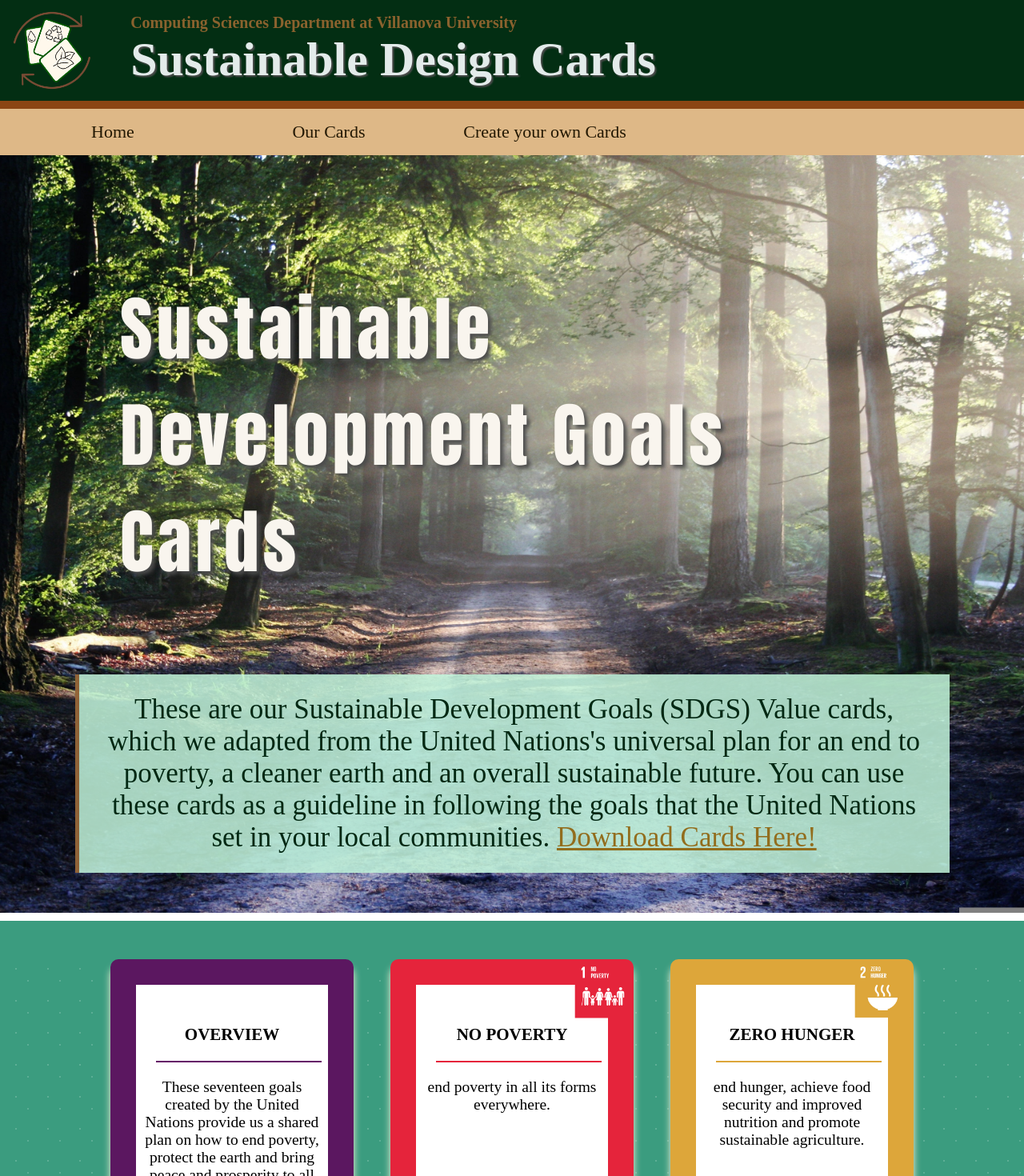
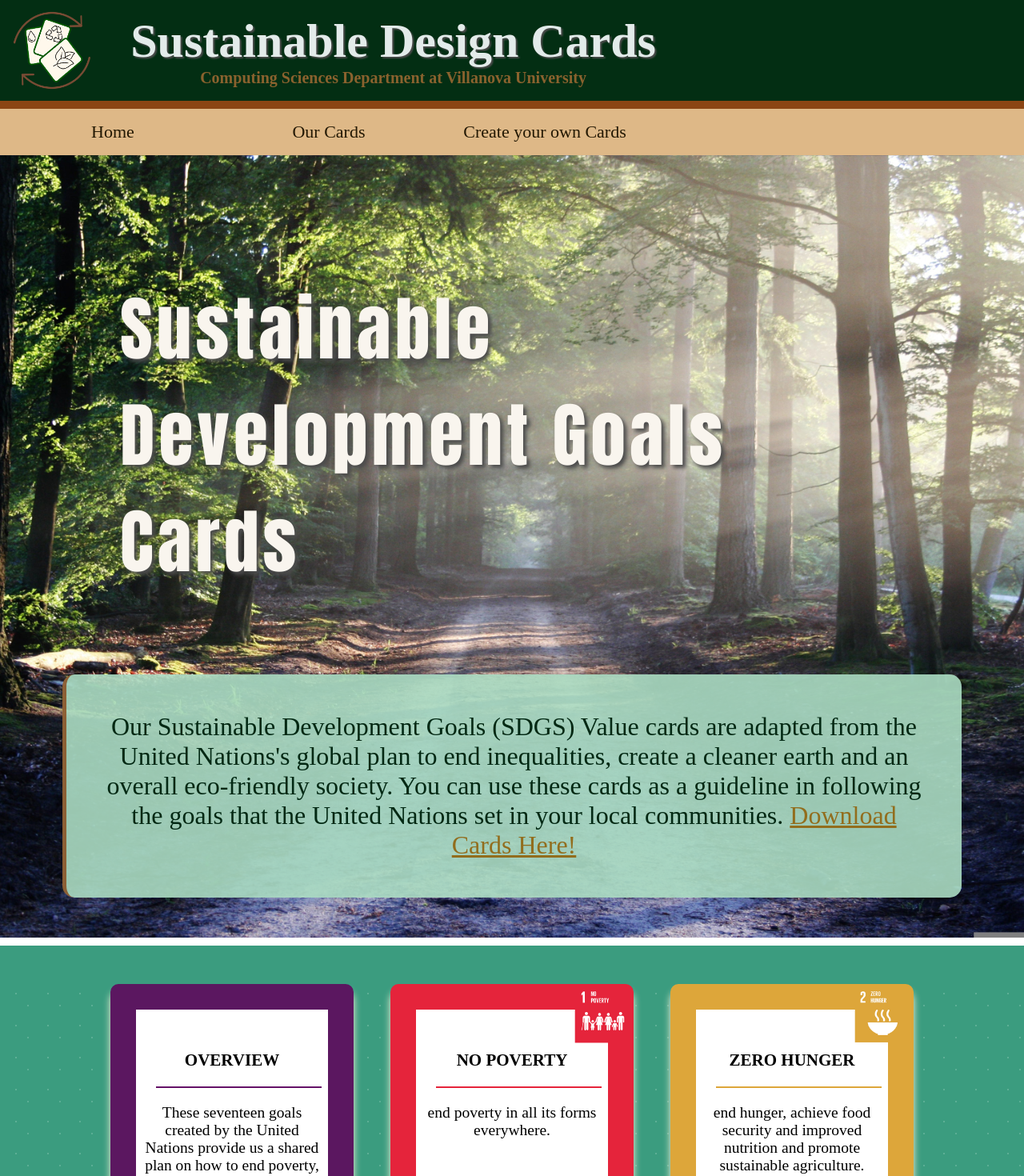
Before and after one commit to clarehvorecky/design-cards-website, a React (Vite) app: page /design-cards-website/SDGCards in a window 1280 px wide. Shown: the top 1470 px of the page at 80% size. Built offline with nearby package versions, Linux system fonts and the light colour scheme.

Commit message:
heading changes

```diff
--- a/src/Components/Nav.jsx
+++ b/src/Components/Nav.jsx
@@ -22,9 +22,9 @@ export function Nav() {
       <header>
         <h1 style={{display:"flex", gap:"50px", alignItems:"center", justifyContent:"left"}}>
           <img style={{maxWidth:"8%",maxHeight:"15%"}} src = {navIcon}></img>
-          <div>
+          <div style ={{display:"flex", alignItems:"center", justifyContent:"center", flexDirection:"column"}}>
+            Sustainable Design Cards
             <p style={{fontSize:"20px", color:"rgb(138, 98, 46)", fontFamily:"cursive", textShadow:"none"}}>Computing Sciences Department at Villanova University</p>
-            Sustainable Design Cards
           </div>
         </h1>
       </header>
--- a/src/Components/UsingOurCards.jsx
+++ b/src/Components/UsingOurCards.jsx
@@ -6,9 +6,7 @@ import purchasesIcon from "../assets/purchases.png"
 import shelterIcon from "../assets/shelter.png"
 import transportationIcon from "../assets/transportation.png"
 import foodIcon from "../assets/food.png"
-import heartIcon from "../assets/heart.png"
-import scaleIcon from "../assets/scale.png"
-import armsIcon from "../assets/arms.png"
+
 
 const pathwayCards=[
     <div className="pathway-card-wrapper">
--- a/src/Pages/CreateYourCards.jsx
+++ b/src/Pages/CreateYourCards.jsx
@@ -18,11 +18,9 @@ export function CreateYourCards(){
         title="Create Your Own Cards"
         theme="dark">
         Do you want to utilize our design cards in your studies, research and other workshops
-        but you are not located in the Philadelphia area? On this page, you will be able to customize
-        your own pathway cards by entering statistics, information and images about the pathways to
-        sustainable living: <a className="pathway"href ="#transportation"> Transportation</a>, <a className="pathway"href="#shelter-energy"> Shelter/Energy</a>,
-        <a className="pathway"href="#food-water"> Food/Water</a> & <a className="pathway"href="#consumer-purchases"> Consumer Purchases</a>, relevant to your local communities. We hope that you are able to design meaningful cards
-        that will create impactful change and increase sustainability habits in your communities!
+        but aren't living in Philadelphia area? On this page, you will be able to customize, save and download
+        your own personal pathway cards by entering your own statistics about the  <a className="pathway"href ="#transportation"> Transportation</a>, <a className="pathway"href="#shelter-energy"> Shelter/Energy</a>,
+        <a className="pathway"href="#food-water"> Food/Water</a> & <a className="pathway"href="#consumer-purchases"> Consumer Purchases</a>, pathways to sustainability.
         </Heading>
                 <div style ={{backgroundColor:"white", height:"10px", width:"100%"}}></div>
                 <div id = "transportation" style ={{backgroundColor:"#F6E5BB", height:"30px", width:"100%"}}></div>
--- a/src/Pages/HomePage.css
+++ b/src/Pages/HomePage.css
@@ -125,32 +125,34 @@ align-self: flex-start;
 
 }
 .heading-content-default {
-  padding: 24px 32px;
-  width: clamp(100px, 80vw, 1800px);
+  padding: 4%;
+  border-radius: 15px;
+  width: clamp(100px, 80vw, 2000px);
   text-align: center;
-  font-size: clamp(5px, 5vw, 35px);
+  font-size: clamp(5px, 2.5vw, 50px);
   font-family:'Times New Roman', Times, serif;
   border-left: 5px solid rgb(137, 70, 22,.8);
 }
 .dark{
     color: rgb(214, 212, 197);
-    background-color:  rgba(10, 78, 44, 0.85);
+    background-color:  rgba(14, 86, 50, 0.85);
 }
 
 .light{
-    background-color: rgba(194, 245, 219, 0.85);
+    background-color: rgba(171, 220, 195, 0.901);
     color: rgb(2, 40, 19);
 }
 
 .heading-content-homepage{
   margin-right: auto;
   margin-left: 0px;
+   border-radius: 15px;
 justify-content: flex-start;
  color: rgb(255, 234, 223);
-  padding: 24px 42px;
-  width: clamp(100px, 80vw, 1800px);
+  padding: 4%;
+  width: clamp(100px, 80vw, 2000px);
   text-align: left;
-  font-size: clamp(5px, 5vw, 35px);
+  font-size: clamp(5px, 2.5vw, 50px);
   font-family:'Times New Roman', Times, serif;
   border-left: 5px solid rgb(137, 70, 22,.8);
 }
--- a/src/Pages/LaudatoSiCards.jsx
+++ b/src/Pages/LaudatoSiCards.jsx
@@ -16,11 +16,10 @@ export function LaudatoSiCards(){
         <Heading
             img={riverIcon}
             title="Laudato Si Value Cards"
-            theme="dark"
+             theme="light"
         >
-            These are our Laudato Si Value Cards, which we created inspired by Pope Francis's encyclical Laudato Si,
-            and its call for Ecological Conversion by caring for our environment and all of its inhabitants.
-            You can use these cards to frame sustainability under Pope Francis' vision of Integral Ecology and push for Ecological Conversion.
+            Our Laudato Si Value Cards are inspired by Pope Francis's encyclical Laudato Si,
+            and its call for Ecological Conversion. You can use these cards to frame sustainability under Pope Francis' vision of Integral Ecology and push for Ecological Conversion.
            <a className="pathway" href ={LaudatoSiCardsPDF} download ="Laudato Si Value Cards.pdf"> Download Cards Here!</a>
         </Heading>
  <div style ={{backgroundColor:"white", height:"10px", width:"1000%"}}></div>
--- a/src/Pages/SDGCards.jsx
+++ b/src/Pages/SDGCards.jsx
@@ -26,8 +26,8 @@ export function SDGCards(){
         title="Sustainable Development Goals Cards"
         img={trailIcon}
         theme="light">
-            These are our Sustainable Development Goals (SDGS) Value cards, which we adapted from the United Nations's
-             universal plan for an end to poverty, a cleaner earth and an overall sustainable future. You can use these cards as a
+            Our Sustainable Development Goals (SDGS) Value cards are adapted from the United Nations's
+            global plan to end inequalities, create a cleaner earth and an overall eco-friendly society. You can use these cards as a
              guideline in following the goals that the United Nations set in your local communities. <a className="pathway"href ={SDGCardsPDF} download ="SDG Value Cards.pdf"> Download Cards Here!</a>
 
 
--- a/src/Pages/SustainabilityCards.jsx
+++ b/src/Pages/SustainabilityCards.jsx
@@ -19,8 +19,8 @@ export function SustainabilityCards(){
             img={houseIcon}
             theme="light"
         >
-            These are our Sustainable Pathway Cards. We decided to focus on four key pathways you can follow to live a sustainable lifestyle:
-            <a className="pathway" href="#trans-pathway">Transportation</a>, <a className="pathway" href="#shelter-pathway">Shelter/Energy</a>, <a className="pathway" href="#food-pathway">Food/Water</a> & <a className="pathway"href="#purchases-pathway">Consumer Purchases</a>. The following cards below contains statistics showing the effects of environmental pollution in these pathways on Local, National and Global levels.
+           Our Sustainable Pathway Cards focus on four key pathways to follow to live a sustainable lifestyle:
+            <a className="pathway" href="#trans-pathway">Transportation</a>, <a className="pathway" href="#shelter-pathway">Shelter/Energy</a>, <a className="pathway" href="#food-pathway">Food/Water</a> & <a className="pathway"href="#purchases-pathway">Consumer Purchases</a>. These cards contain statistics showing the effects of pollution, resource overuse and wasting on Local, National and Global levels.
              <a className="pathway"href ={pathwayCardsPDF} download ="Sustainability Cards.pdf"> Download Cards Here!</a>
         </Heading>
 
--- a/src/Pages/VillanovaCards.jsx
+++ b/src/Pages/VillanovaCards.jsx
@@ -12,11 +12,9 @@ export function VillanovaCards(){
         <Heading
         img={farmIcon}
         title="Villanova Value Cards"
-        theme="dark"
+        theme="light"
         >
-            These are our Villanova Value cards, which we created based on Villanova's core Augustinian values.
-             These cards serve as a guide for how the Villanovan community can live out these values Caritas, Veritas, and Unitas while
-             serving the common good. You can use these cards to view sustainability issues through an Augustinian lens by following
+            Our Villanova Value cards are created based on Villanova's core Augustinian values of Caritas, Veritas, and Unitas. You can use these cards to frame sustainability through an Augustinian lens by encouraging
              St. Augustine's call towards environmental stewardship and care for all life.<a className="pathway"href ={VillanovaCardsPDF} download ="Villanova Value Cards.pdf"> Download Cards Here!</a>
         </Heading>
          <div style ={{backgroundColor:"white", height:"10px", width:"100%"}}></div>
```
